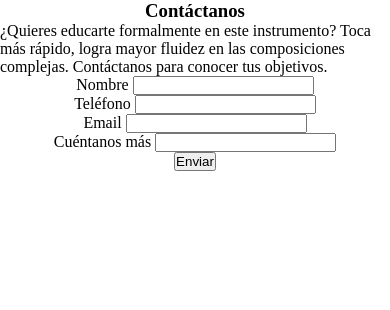
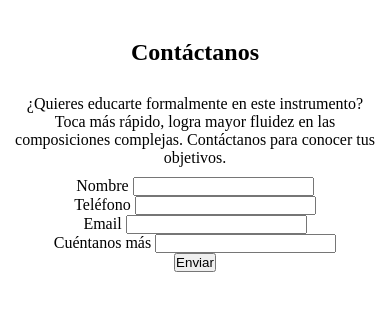
Before and after one commit to GuadalupeAngelesDep/desafio_Patzioli, a plain HTML site: page index.html in a window 390 px wide. Drawn offline with nearby package versions, Linux system fonts and the light colour scheme; files that its build step writes are made by us from their sources.

Commit message:
cambios3

```diff
--- a/style.scss
+++ b/style.scss
@@ -1,4 +1,4 @@
-@import url(variables.scss);
+@import "variables";
 *{
    margin: 0;
    padding: 0;
@@ -34,6 +34,23 @@
          position: relative;
 
       }
+
+      h3 {
+         margin-top: 39px;
+         font-family: $tipografia-titles;
+         font-weight: 900;
+         font-size: 24px;
+      }
+
+
+      p{
+         margin: 10px;
+         margin-top: 29px;
+         font-family: $tipografia-parrafos;
+         font-weight: 400;
+         font-size: 16px;
+         text-align: center;
+      }
    }
 
 
```
Also changed, not shown: style.css, 1 other file.
